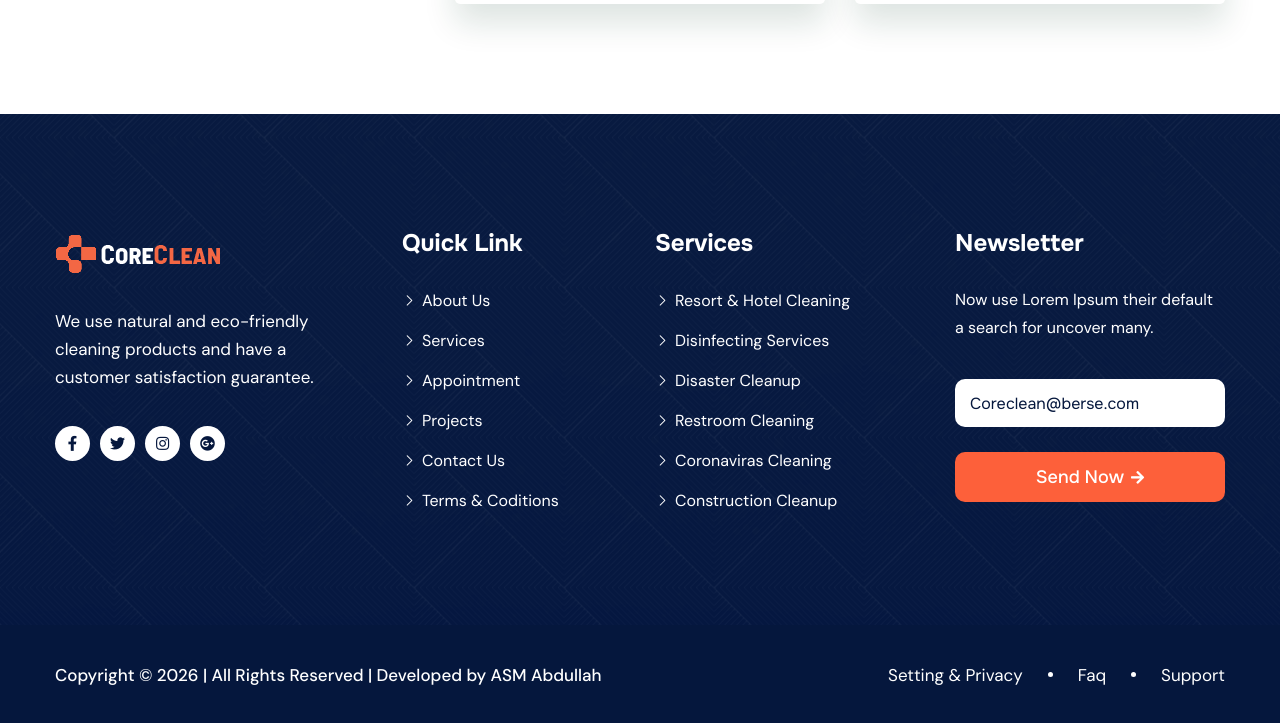
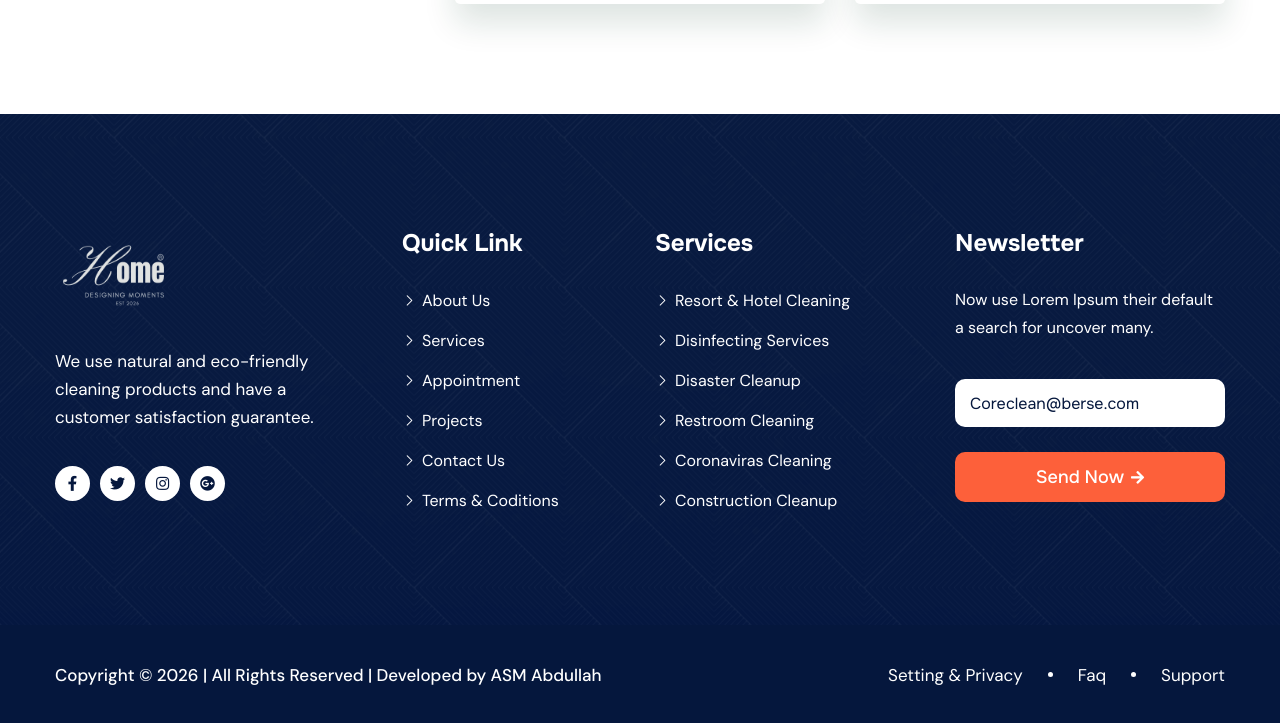
Before and after one commit to webDevASM/Ceaning-service-website-01, a plain HTML site: page team.html in a window 1280 px wide. Shown: the part 1736-2459 px from the top of the page. Drawn offline with Linux system fonts and the light colour scheme; files whose address does not match are found by name.

Commit message:
Update logo

```diff
--- a/team.html
+++ b/team.html
@@ -628,7 +628,7 @@
                         <div class="col-xl-3 col-lg-6 col-md-6 wow fadeInUp" data-wow-delay="100ms">
                             <div class="footer-widget__column footer-widget__about">
                                 <div class="footer-widget__logo">
-                                    <a href="index.html"><img src="assets/images/resources/footer-logo.png" alt=""></a>
+                                    <a href="index.html"><img style="width: 120px; height: 80px;" src="assets/images/resources/logo-2.png" alt=""></a>
                                 </div>
                                 <p class="footer-widget__about-text">We use natural and eco-friendly cleaning products
                                     and have a customer satisfaction guarantee.</p>
```
